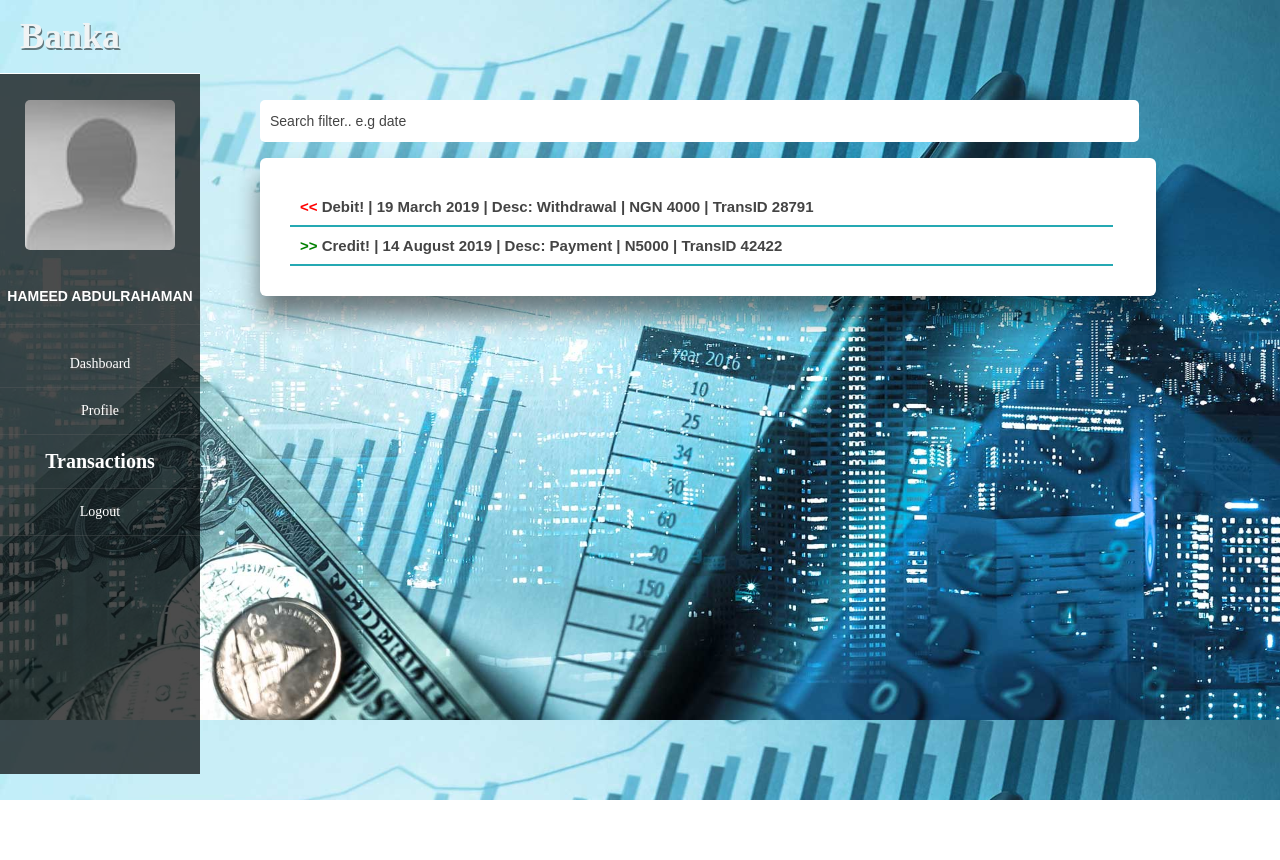
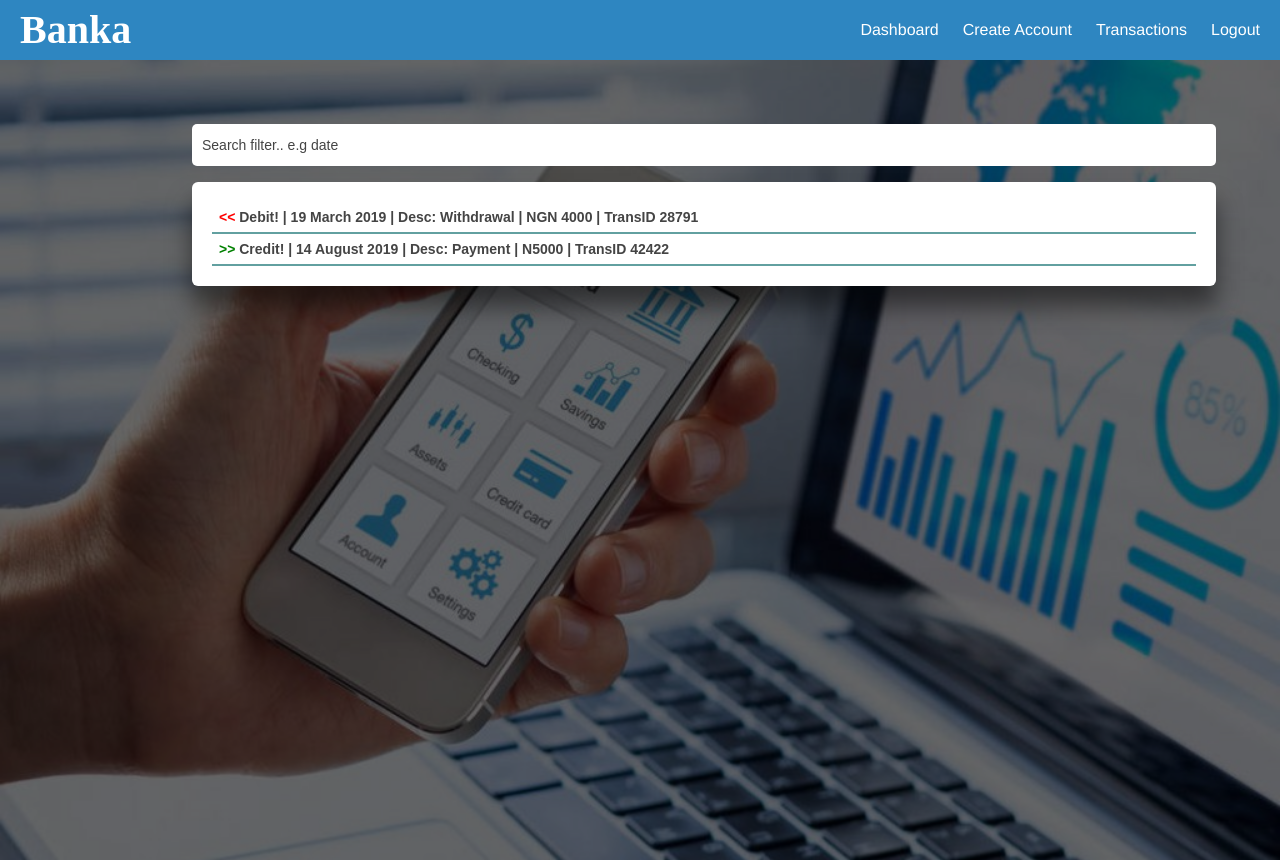
Before and after one commit to hameedhub/banka, a website: page UI/user/transactions.html in a window 1280 px wide. Before the commit the page ends 800 px from the top, so only its background shows below. Drawn offline with Linux system fonts and the light colour scheme.

Commit message:
feature(user-transaction):modification User transaction

```diff
--- a/UI/assets/css/home.css
+++ b/UI/assets/css/home.css
@@ -389,4 +389,18 @@ footer p{
       font-family: verdana;
       font-size: 13px;
     }
+    .search{
+      width: 93%;
+      height: 40px;
+      border-radius: 5px;
+      border-color: #fff;
+      font-size: 14px;
+      border-style: none;
+      padding-left:10px;
+    }
+    .search::placeholder {
+        color:#444;
+        opacity: 1;
+        font-size:14px;
+      }
   }
--- a/UI/assets/css/style.css
+++ b/UI/assets/css/style.css
@@ -296,7 +296,7 @@ header {
   border: none;
   text-align: left;
   outline: none;
-  font-size: 17px;
+  font-size: 14px;
   font-family: arial;
   list-style: none;
   border-bottom: 2px solid rgb(98, 160, 160);
--- a/UI/user/transactions.html
+++ b/UI/user/transactions.html
@@ -3,34 +3,23 @@
 <head>
 	<meta name="viewport" content="width=device-width, initial-scale=1.0">
 	<title>//FullName - Transactions</title>
-	<link rel="stylesheet" type="text/css" href="../assets/css/style.css">
+	<link rel="stylesheet" type="text/css" href="../assets/css/home.css">
 </head>
 <body>
-	<header>
-	<div class="sidebar">
-		<div class="toggle-btn" onclick="toggle()">
-			<span></span>
-			<span></span>
-			<span></span>
-		</div>
-		<div class="avatar">
-			<div class="avatar-img">
-				<img src="../assets/images/avatar.jpg" alt="avatar">
-			</div>
-			<div class="avatar-content">
-				<p>Hameed Abdulrahaman</p>
-			</div>
-		</div>
-		<ul>
-			<li><a href="dashboard.html">Dashboard</a></li>
-			<li><a href="profile.html">Profile</a></li>
-			<li><a class="active" href="transactions.html">Transactions</a></li>
-			<li><a href="#">Logout</a></li>
-		</ul>
-	</div>
-	<a class="header-brand"> Banka</a>
-	</header>
-	<main>
+		<header>
+				<a class="logo" href="index.html">Banka</a>
+					<input id="nav" type="checkbox">
+						<label for="nav"></label>
+				<nav>
+					<ul><li><a  href="dashboard.html">Dashboard</a></li>
+						<li><a class="active" href="create-account.html">Create Account</a></li>
+						<li><a href="transactions.html">Transactions</a></li>
+						<li><a href="login.html">Logout</a></li>
+					</ul>
+				</nav>
+			</header>
+	<main class="home">
+		<div class="overlay">
 		<section class="container dashboard">
 			<input class="search" type="text" id="myInput" onkeyup="search()" placeholder="Search filter.. e.g date">
 			<ul class="box trans" id="myUL">
@@ -44,6 +33,7 @@
 					</div>
 			</ul>
 		</section>
+	</div>
 	</main>
 	<script src="../assets/js/widgets.js"></script>
 </body>
```
Also changed, not shown: UI/user/login.html (+1 -1 lines).
